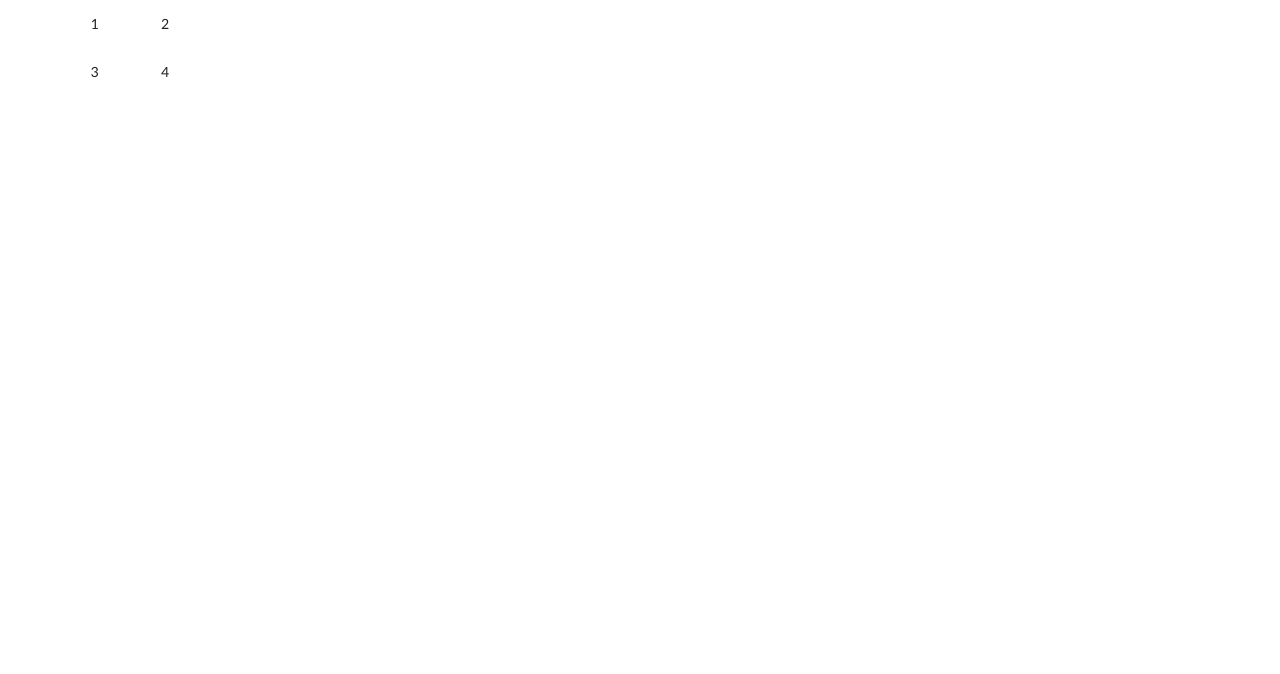
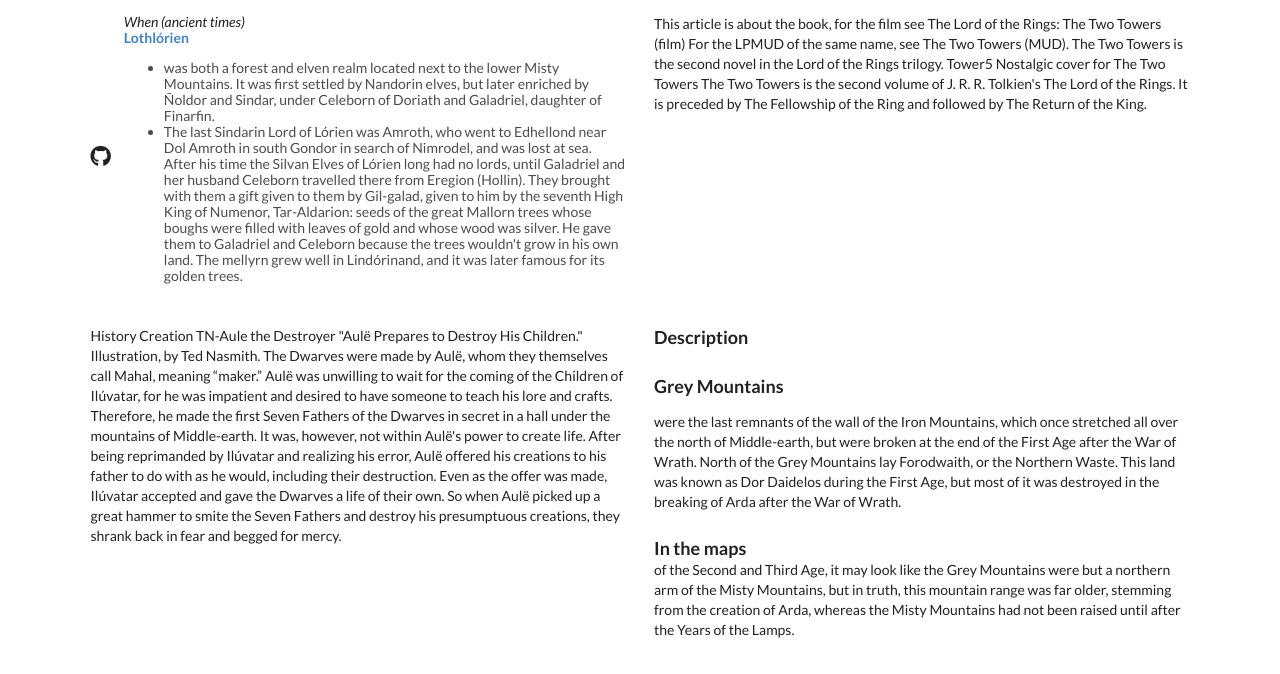
Before and after one commit to TrueGandalf/homepage, a plain HTML site: page index.html in a window 1280 px wide. Drawn offline with nearby package versions, Linux system fonts and the light colour scheme.

Commit message:
Add something, not everithing =)

```diff
--- a/index.html
+++ b/index.html
@@ -11,14 +11,55 @@
   <body>
     <div class="ui container">
       <div class="ui basic segment">
-        <div class="ui grid">
+        <div class="ui equal width grid">
           <div class="ui row">
-            <div class="ui column">1</div>
-            <div class="ui column">2</div>
+            <div class="ui column">
+                <div class="ui relaxed divided list">
+                    <div class="item">
+                      <i class="large github middle aligned icon"></i>
+                      <div class="content">
+                        <div><em>When (ancient times)</em></div>
+                        <a class="header">Lothlórien</a>
+                        <div class="description">
+                          <ul>
+                            <li>was both a forest and elven realm located next to the lower Misty Mountains. It was first settled by Nandorin elves, but later enriched by Ñoldor and Sindar, under Celeborn of Doriath and Galadriel, daughter of Finarfin.</li>
+
+                            <li>The last Sindarin Lord of Lórien was Amroth, who went to Edhellond near Dol Amroth in south Gondor in search of Nimrodel, and was lost at sea. After his time the Silvan Elves of Lórien long had no lords, until Galadriel and her husband Celeborn travelled there from Eregion (Hollin). They brought with them a gift given to them by Gil-galad, given to him by the seventh High King of Numenor, Tar-Aldarion: seeds of the great Mallorn trees whose boughs were filled with leaves of gold and whose wood was silver. He gave them to Galadriel and Celeborn because the trees wouldn't grow in his own land. The mellyrn grew well in Lindórinand, and it was later famous for its golden trees. </li>
+                          </ul>
+                        </div>
+                      </div>
+                    </div>
+                  </div>
+                 </div>
+            <div class="ui column">
+                This article is about the book, for the film see The Lord of the Rings: The Two Towers (film)
+                For the LPMUD of the same name, see The Two Towers (MUD).
+
+            The Two Towers is the second novel in the Lord of the Rings trilogy.
+            Tower5
+
+            Nostalgic cover for The Two Towers
+
+            The Two Towers is the second volume of J. R. R. Tolkien's The Lord of the Rings. It is preceded by The Fellowship of the Ring and followed by The Return of the King.
+            </div>
           </div>
           <div class="ui row">
-            <div class="ui column">3</div>
-            <div class="ui column">4</div>
+            <div class="ui column">History
+                Creation
+                TN-Aule the Destroyer
+
+                "Aulë Prepares to Destroy His Children." Illustration, by Ted Nasmith.
+
+                The Dwarves were made by Aulë, whom they themselves call Mahal, meaning “maker.” Aulë was unwilling to wait for the coming of the Children of Ilúvatar, for he was impatient and desired to have someone to teach his lore and crafts. Therefore, he made the first Seven Fathers of the Dwarves in secret in a hall under the mountains of Middle-earth.
+
+                It was, however, not within Aulë's power to create life. After being reprimanded by Ilúvatar and realizing his error, Aulë offered his creations to his father to do with as he would, including their destruction. Even as the offer was made, Ilúvatar accepted and gave the Dwarves a life of their own. So when Aulë picked up a great hammer to smite the Seven Fathers and destroy his presumptuous creations, they shrank back in fear and begged for mercy. </div>
+            <div class="ui column">
+                <h3>Description</h3>
+
+                <h3> Grey Mountains</h3> were the last remnants of the wall of the Iron Mountains, which once stretched all over the north of Middle-earth, but were broken at the end of the First Age after the War of Wrath. North of the Grey Mountains lay Forodwaith, or the Northern Waste. This land was known as Dor Daidelos during the First Age, but most of it was destroyed in the breaking of Arda after the War of Wrath.
+
+                <h3>In the maps</h3> of the Second and Third Age, it may look like the Grey Mountains were but a northern arm of the Misty Mountains, but in truth, this mountain range was far older, stemming from the creation of Arda, whereas the Misty Mountains had not been raised until after the Years of the Lamps.
+            </div>
           </div>
         </div>
       </div>
```
